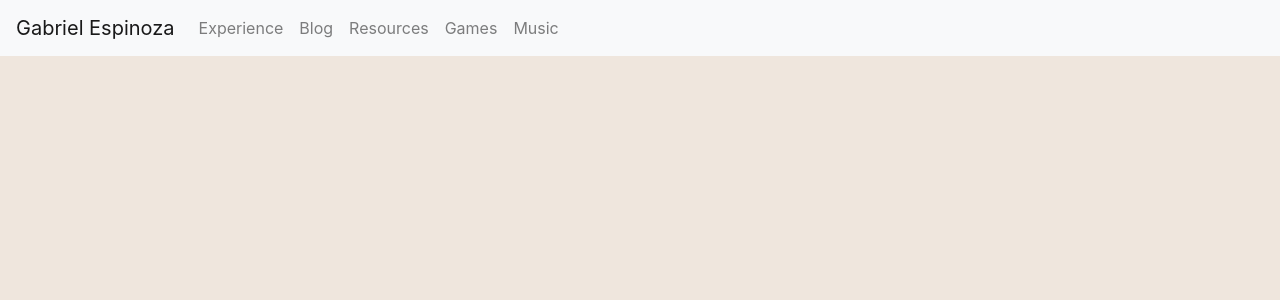
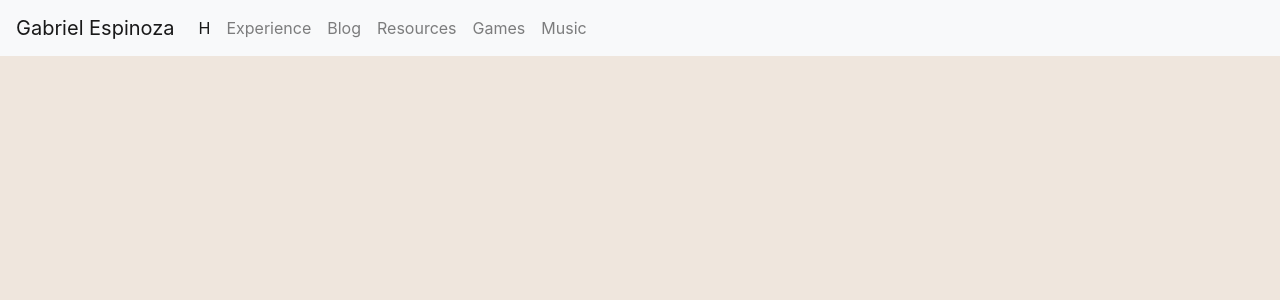
Before and after one commit to gaespinoza/Home, a Flask app: page /blog in a window 1280 px wide. Shown: the top 300 px of the page. Run offline with Flask 2, Linux system fonts and the light colour scheme; some libraries are stand-ins or nearby versions.

Commit message:
changed navbar config

```diff
--- a/mycode/templates/layout.html
+++ b/mycode/templates/layout.html
@@ -31,16 +31,19 @@
 			class="navbar-toggler"
 			type="button"
 			data-toggle="collapse"
-			data-target=".navbar-collapse"
-			aria-controls="navbarSupportedContent"
+			data-target="#navbarNav"
+			aria-controls="navbarNav"
 			aria-expanded="false"
 			aria-label="Toggle navigation"
 	    >
 	    	<span class="navbar-toggler-icon"></span>
 	    </button>
 
-	    <div class="collapse navbar-collapse" id="navbarSupportedContent">
+	    <div class="collapse navbar-collapse" id="navbarNav">
 	    	<ul class="navbar-nav mr-auto">
+	    		<li class="nav-item active">
+	    			<a class="nav-link" href="{{ url_for('index') }}">H<span class="sr-only">(current)</span></a>
+	    		</li>
 	    		<li class="nav-item">
 	    			<a class="nav-link" href="{{ url_for('experience') }}">Experience</a>
 	    		</li>
```
